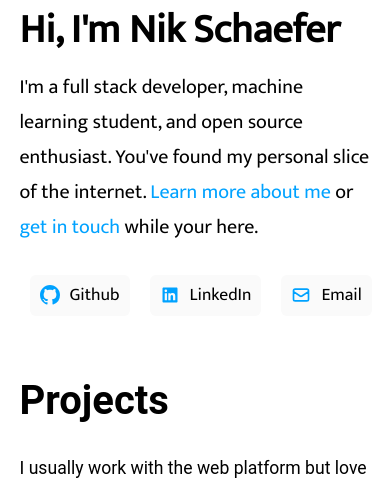
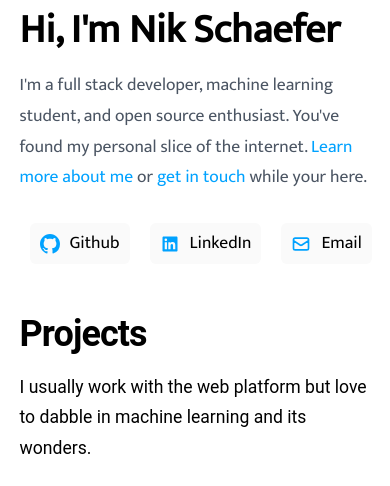
Before and after one commit to NikSchaefer/nikschaefer.com, a Next.js app: page / in a window 390 px wide. Shown: the part 126-612 px from the top of the page. Built offline with nearby package versions, Linux system fonts and the light colour scheme.

Commit message:
fix: list padding on mobile screen size

```diff
--- a/src/pages/index.tsx
+++ b/src/pages/index.tsx
@@ -109,8 +109,14 @@ const Container = styled(Section)`
 `;
 
 const Heading2 = styled.h2`
-	font-size: 40px;
+	font-family: inherit;
 	margin: 0;
+	margin-bottom: 1rem;
+	font-weight: 700;
+	letter-spacing: -0.025em;
+	color: rgb(0, 0, 0);
+	font-size: 2.25rem;
+	line-height: 2.5rem;
 `;
 
 export const SocialLinks = styled.div`
@@ -148,6 +154,9 @@ const StyledLinkDiv = styled.div`
 const StyledList = styled.ul`
 	list-style: unset;
 	font-size: 20px;
+	@media (max-width: 600px) {
+		padding-left: 20px;
+	}
 `;
 const FootLinks = styled(Section)`
 	span {
@@ -168,6 +177,14 @@ const FootLinks = styled(Section)`
 		margin-bottom: 2rem;
 	}
 `;
+const AboutMe = styled.h2`
+	margin: 0;
+	max-width: 70ch;
+	font-size: 1.1rem;
+	font-weight: inherit;
+	line-height: 1.75;
+	color: rgb(75, 85, 99);
+`;
 export const sizeOfSVG = "20px";
 export const colorOfSVG = "var(--accent)";
 export default function Home(): JSX.Element {
@@ -176,7 +193,7 @@ export default function Home(): JSX.Element {
 			<Meta META={META} />
 			<Container>
 				<h1>Hi, I'm Nik Schaefer</h1>
-				<p>
+				<AboutMe>
 					I'm a full stack developer, machine learning student, and
 					open source enthusiast. You've found my personal slice of
 					the internet.{" "}
@@ -188,7 +205,7 @@ export default function Home(): JSX.Element {
 						<StyledLink>get in touch</StyledLink>
 					</Link>{" "}
 					while your here.
-				</p>
+				</AboutMe>
 				<SocialLinks>
 					<StyledA
 						target="_blank"
```
